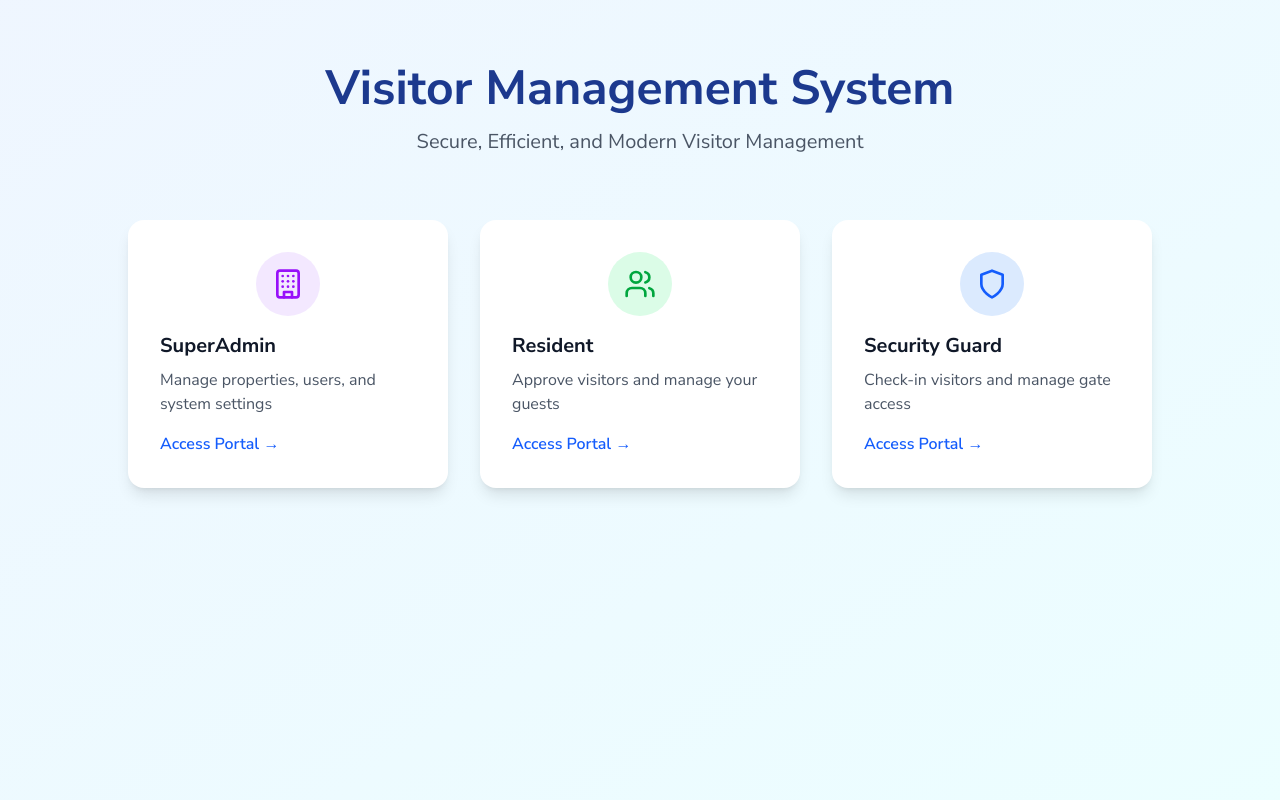
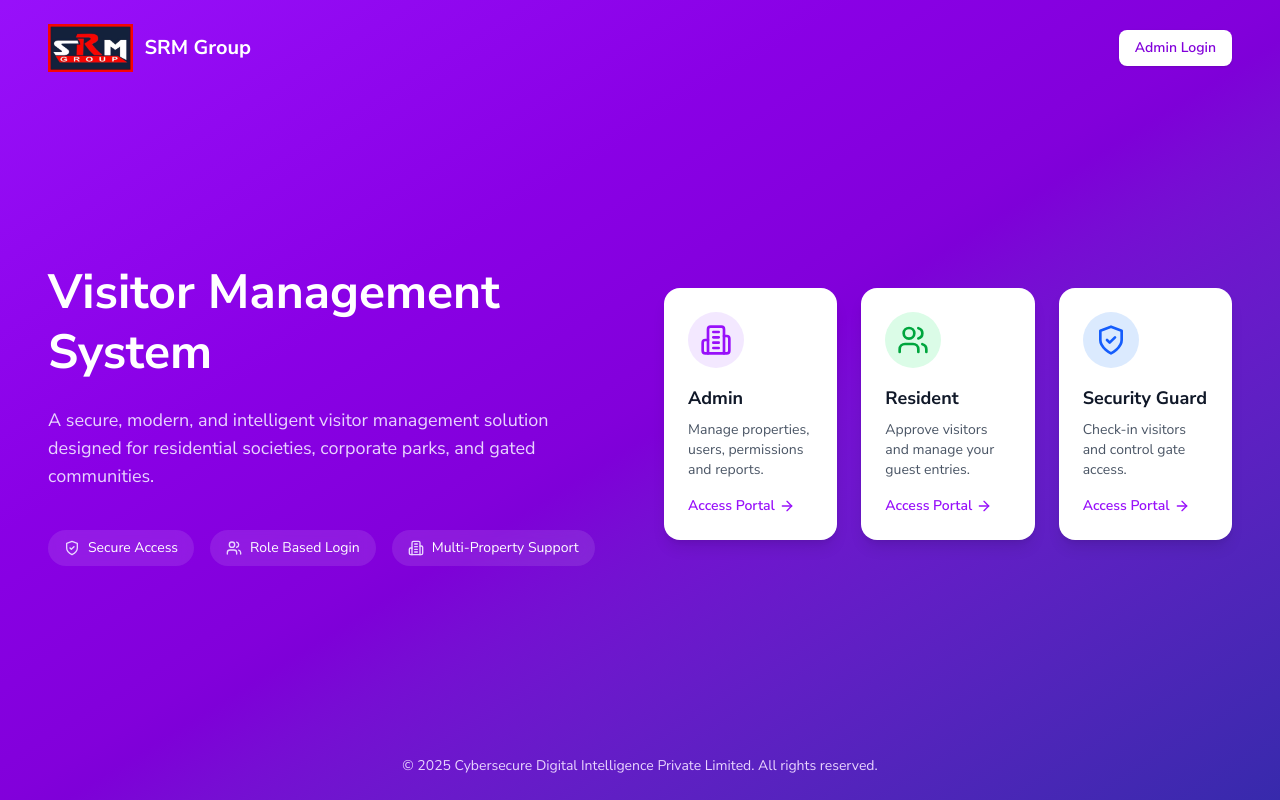
Before and after one commit to anmolsonkar/vms-system, a Next.js app: page / in a window 1280 px wide. Built offline with nearby package versions, Linux system fonts and the light colour scheme.

Commit message:
updated code

```diff
--- a/src/app/components/guard/ManualEntryForm.tsx
+++ b/src/app/components/guard/ManualEntryForm.tsx
@@ -721,7 +721,7 @@ export default function ManualEntryForm() {
               {otp.map((digit, index) => (
                 <input
                   key={index}
-                  ref={(el) => (otpInputRefs.current[index] = el)}
+                  ref={(el) => { otpInputRefs.current[index] = el; }}
                   type="text"
                   inputMode="numeric"
                   maxLength={1}
--- a/src/app/page.tsx
+++ b/src/app/page.tsx
@@ -1,76 +1,130 @@
-// src/app/page.tsx
 "use client";
 
 import Link from "next/link";
-import { Building, Shield, Users } from "lucide-react";
+import Image from "next/image";
+import { ShieldCheck, Users, Building2, ArrowRight } from "lucide-react";
 
 export default function HomePage() {
   return (
-    <div className="min-h-screen bg-gradient-to-br from-blue-50 to-cyan-50">
-      <div className="container mx-auto px-4 py-16">
-        <div className="text-center mb-16">
-          <h1 className="text-5xl font-bold text-blue-900 mb-4">
-            Visitor Management System
-          </h1>
-          <p className="text-xl text-gray-600">
-            Secure, Efficient, and Modern Visitor Management
-          </p>
+    <div className="min-h-screen bg-gradient-to-br from-purple-600 via-purple-700 to-indigo-800 flex flex-col">
+      {/* Header */}
+      <header className="flex items-center justify-between px-6 md:px-12 py-6">
+        <div className="flex items-center space-x-3">
+          <Link href="/">
+            <img
+              src="logo.webp"
+              alt="SRM Group Logo"
+              className="h-12 w-auto cursor-pointer"
+            />
+          </Link>
+          <span className="text-white font-bold text-xl">SRM Group</span>
         </div>
+        <Link
+          href="/login"
+          className="hidden md:inline-flex items-center text-sm font-semibold text-purple-700 bg-white px-4 py-2 rounded-lg shadow hover:bg-purple-50 transition"
+        >
+          Admin Login
+        </Link>
+      </header>
 
-        <div className="grid md:grid-cols-3 gap-8 max-w-5xl mx-auto">
-          {/* SuperAdmin Card */}
-          <Link href="/login" className="group">
-            <div className="bg-white p-8 rounded-2xl shadow-lg hover:shadow-xl transition-all">
-              <div className="bg-purple-100 p-4 rounded-full w-16 h-16 flex items-center justify-center mx-auto mb-4">
-                <Building className="h-8 w-8 text-purple-600" />
+      {/* Hero Section */}
+      <main className="flex-1 flex items-center justify-center px-4 md:px-12">
+        <div className="max-w-7xl w-full grid lg:grid-cols-2 gap-12 items-center">
+          {/* Left Content */}
+          <div className="text-white space-y-6">
+            <h1 className="text-4xl md:text-5xl font-bold leading-tight">
+              Visitor Management System
+            </h1>
+            <p className="text-purple-200 text-lg max-w-xl">
+              A secure, modern, and intelligent visitor management solution
+              designed for residential societies, corporate parks, and gated
+              communities.
+            </p>
+
+            <div className="flex flex-wrap gap-4 pt-4">
+              <div className="flex items-center text-sm bg-white/10 px-4 py-2 rounded-full backdrop-blur">
+                <ShieldCheck className="h-4 w-4 mr-2 text-purple-200" />
+                Secure Access
               </div>
-              <h3 className="text-xl font-bold text-gray-900 mb-2">
-                SuperAdmin
-              </h3>
-              <p className="text-gray-600 mb-4">
-                Manage properties, users, and system settings
-              </p>
-              <div className="text-blue-600 font-semibold group-hover:translate-x-2 transition-transform inline-flex items-center">
-                Access Portal →
+              <div className="flex items-center text-sm bg-white/10 px-4 py-2 rounded-full backdrop-blur">
+                <Users className="h-4 w-4 mr-2 text-purple-200" />
+                Role Based Login
+              </div>
+              <div className="flex items-center text-sm bg-white/10 px-4 py-2 rounded-full backdrop-blur">
+                <Building2 className="h-4 w-4 mr-2 text-purple-200" />
+                Multi-Property Support
               </div>
             </div>
-          </Link>
+          </div>
 
-          {/* Resident Card */}
-          <Link href="/login" className="group">
-            <div className="bg-white p-8 rounded-2xl shadow-lg hover:shadow-xl transition-all">
-              <div className="bg-green-100 p-4 rounded-full w-16 h-16 flex items-center justify-center mx-auto mb-4">
-                <Users className="h-8 w-8 text-green-600" />
-              </div>
-              <h3 className="text-xl font-bold text-gray-900 mb-2">Resident</h3>
-              <p className="text-gray-600 mb-4">
-                Approve visitors and manage your guests
-              </p>
-              <div className="text-blue-600 font-semibold group-hover:translate-x-2 transition-transform inline-flex items-center">
-                Access Portal →
-              </div>
-            </div>
-          </Link>
+          {/* Right Cards */}
+          <div className="grid sm:grid-cols-3 gap-6">
+            {/* Admin */}
+            <RoleCard
+              title="Admin"
+              description="Manage properties, users, permissions and reports."
+              icon={<Building2 className="h-8 w-8 text-purple-600" />}
+              href="/login"
+            />
 
-          {/* Guard Card */}
-          <Link href="/login" className="group">
-            <div className="bg-white p-8 rounded-2xl shadow-lg hover:shadow-xl transition-all">
-              <div className="bg-blue-100 p-4 rounded-full w-16 h-16 flex items-center justify-center mx-auto mb-4">
-                <Shield className="h-8 w-8 text-blue-600" />
-              </div>
-              <h3 className="text-xl font-bold text-gray-900 mb-2">
-                Security Guard
-              </h3>
-              <p className="text-gray-600 mb-4">
-                Check-in visitors and manage gate access
-              </p>
-              <div className="text-blue-600 font-semibold group-hover:translate-x-2 transition-transform inline-flex items-center">
-                Access Portal →
-              </div>
-            </div>
-          </Link>
+            {/* Resident */}
+            <RoleCard
+              title="Resident"
+              description="Approve visitors and manage your guest entries."
+              icon={<Users className="h-8 w-8 text-green-600" />}
+              iconBg="bg-green-100"
+              href="/login"
+            />
+
+            {/* Guard */}
+            <RoleCard
+              title="Security Guard"
+              description="Check-in visitors and control gate access."
+              icon={<ShieldCheck className="h-8 w-8 text-blue-600" />}
+              iconBg="bg-blue-100"
+              href="/login"
+            />
+          </div>
         </div>
-      </div>
+      </main>
+
+      {/* Footer */}
+      <footer className="text-center py-6 text-sm text-purple-200">
+        © {new Date().getFullYear()} Cybersecure Digital Intelligence Private
+        Limited. All rights reserved.
+      </footer>
     </div>
   );
 }
+
+function RoleCard({
+  title,
+  description,
+  icon,
+  href,
+  iconBg = "bg-purple-100",
+}: {
+  title: string;
+  description: string;
+  icon: React.ReactNode;
+  href: string;
+  iconBg?: string;
+}) {
+  return (
+    <Link
+      href={href}
+      className="group bg-white rounded-2xl p-6 shadow-lg hover:shadow-xl transition-all hover:-translate-y-1"
+    >
+      <div
+        className={`h-14 w-14 ${iconBg} rounded-full flex items-center justify-center mb-4`}
+      >
+        {icon}
+      </div>
+      <h3 className="text-lg font-bold text-gray-900 mb-2">{title}</h3>
+      <p className="text-sm text-gray-600 mb-4">{description}</p>
+      <div className="flex items-center text-purple-600 font-semibold text-sm group-hover:translate-x-1 transition-transform">
+        Access Portal <ArrowRight className="h-4 w-4 ml-1" />
+      </div>
+    </Link>
+  );
+}
```
Also changed, not shown: package.json (+5 -9 lines), 2 other files (tests, documents, lock files or other folders).
